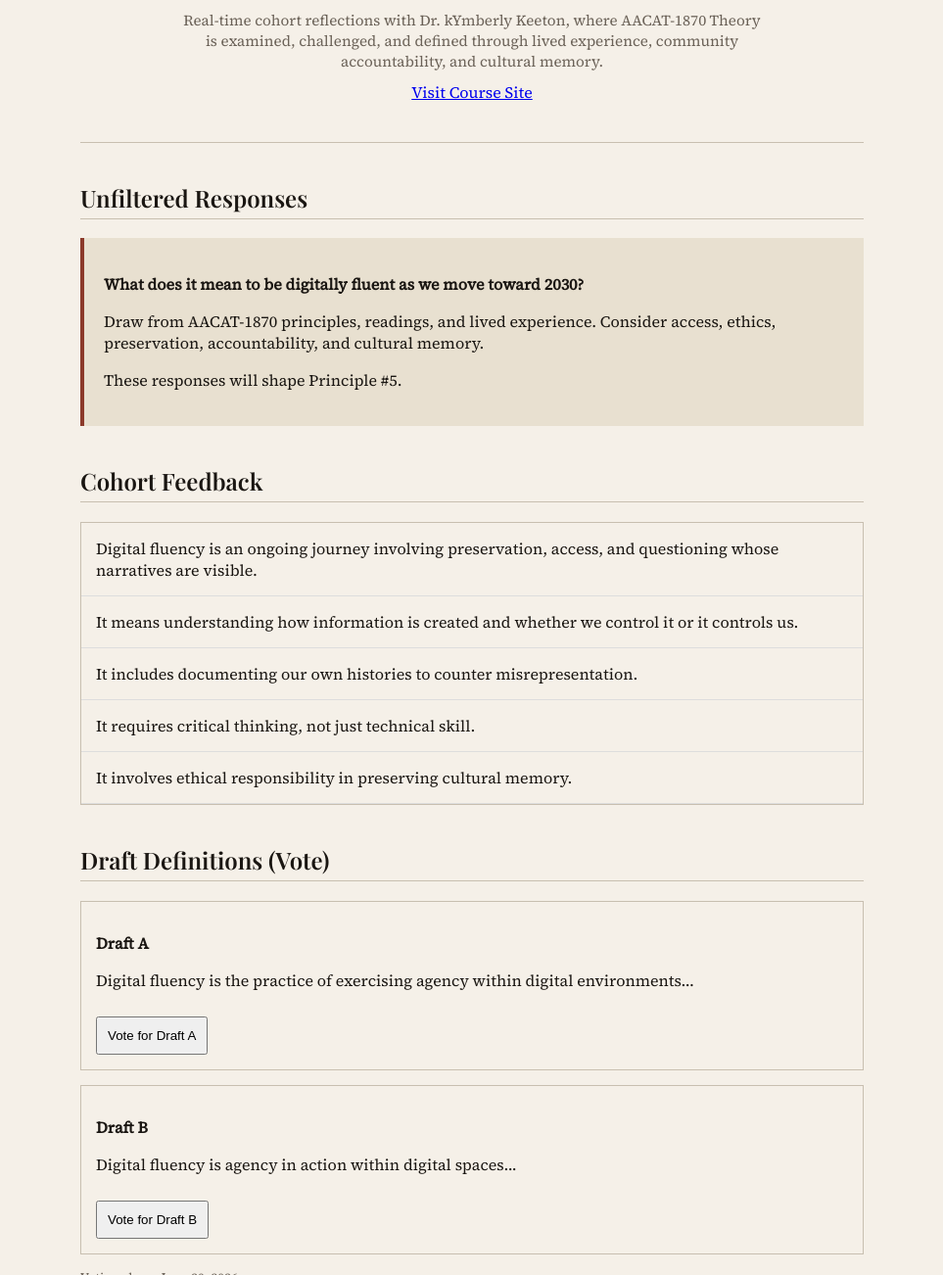
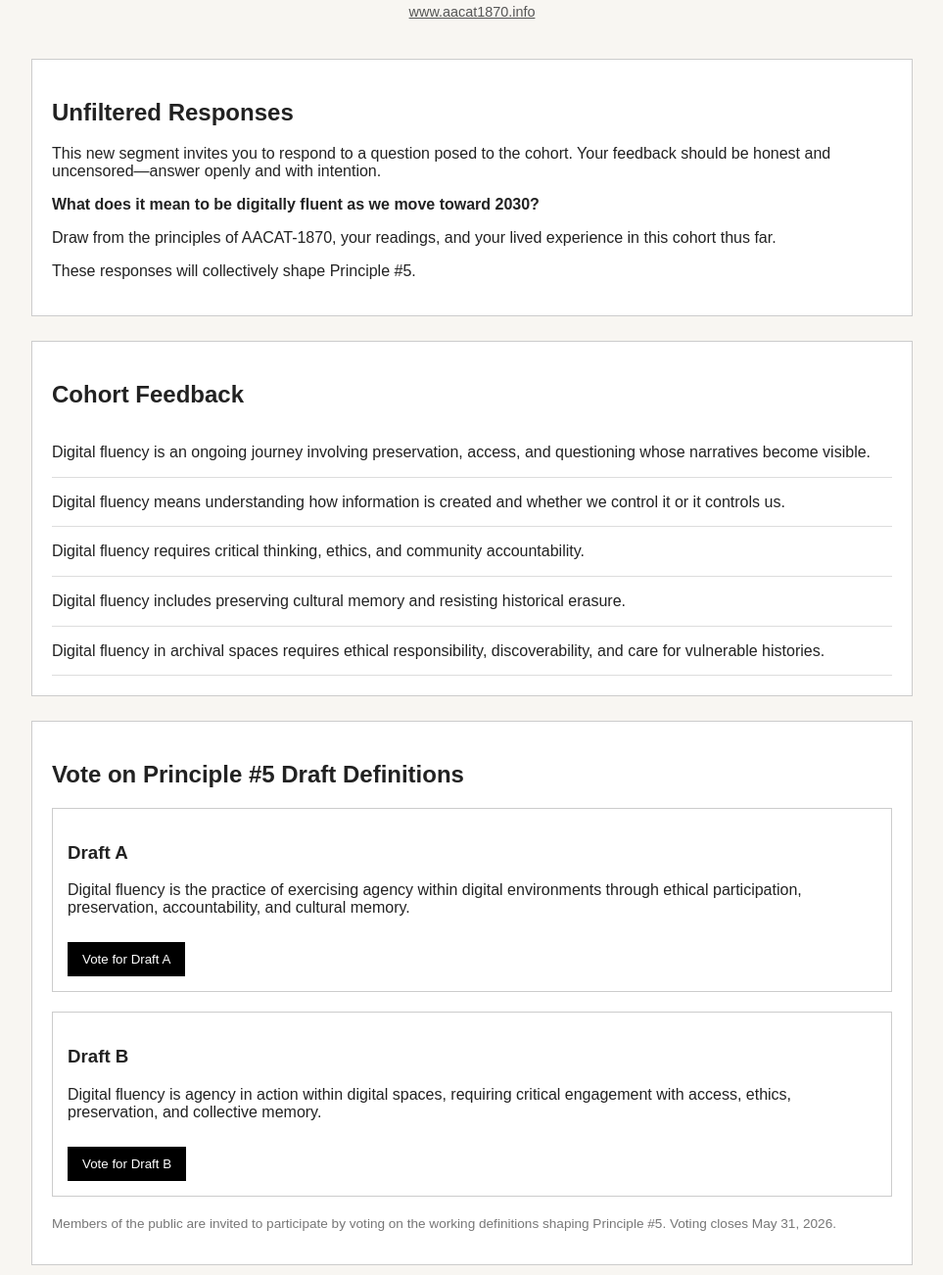
Before and after one commit to aacat1870/aacat-reflections, a plain HTML site: page index.html in a window 1280 px wide. Shown: the part 347-1649 px from the top of the page at 98% size, without its empty margins (158-1121 px from the left). Drawn offline with nearby package versions, Linux system fonts and the light colour scheme.

Commit message:
Update index.html

```diff
--- a/index.html
+++ b/index.html
@@ -4,195 +4,215 @@
 <meta charset="UTF-8">
 <meta name="viewport" content="width=device-width, initial-scale=1.0">
 
-<title>Autoethnographic Unfiltered Cohort Reflections | AACAT-1870</title>
-
-<link href="https://fonts.googleapis.com/css2?family=Playfair+Display:wght@400;600&family=IBM+Plex+Mono:wght@400&family=Source+Serif+4:wght@300;400&display=swap" rel="stylesheet">
+<title>Autoethnographic Unfiltered Reflections | AACAT-1870</title>
 
 <style>
-body {
-  background: #f5f0e8;
-  font-family: 'Source Serif 4', serif;
-  color: #1a1612;
-  margin: 0;
+body{
+font-family:Arial,sans-serif;
+background:#f8f6f2;
+color:#222;
+margin:0;
+padding:0;
 }
 
-.wrapper {
-  max-width: 800px;
-  margin: auto;
-  padding: 20px;
+.container{
+max-width:900px;
+margin:auto;
+padding:20px;
 }
 
-/* HEADER */
-header {
-  text-align: center;
-  padding: 40px 0;
-  border-bottom: 1px solid #c8bfb0;
+header{
+text-align:center;
+margin-bottom:40px;
 }
 
-header img {
-  max-width: 200px;
-  margin-bottom: 15px;
+header img{
+max-width:180px;
+height:auto;
+margin-bottom:15px;
 }
 
-header h1 {
-  font-family: 'Playfair Display', serif;
-  font-size: 1.8rem;
+header h1{
+font-size:2rem;
+margin-bottom:10px;
 }
 
-.desc {
-  font-size: 0.95rem;
-  color: #6b6258;
-  max-width: 600px;
-  margin: 10px auto;
+.header-desc{
+max-width:700px;
+margin:auto;
+color:#555;
+line-height:1.6;
 }
 
-/* SECTIONS */
-.section {
-  margin-top: 40px;
+header a{
+display:block;
+margin-top:12px;
+font-size:.9rem;
+color:#555;
 }
 
-.section h2 {
-  font-family: 'Playfair Display', serif;
-  border-bottom: 1px solid #c8bfb0;
-  padding-bottom: 5px;
+.box{
+background:white;
+border:1px solid #ccc;
+padding:20px;
+margin-bottom:25px;
 }
 
-/* PROMPT */
-.prompt {
-  background: #e8e0d0;
-  padding: 20px;
-  border-left: 4px solid #8b3a2a;
+.scroll{
+max-height:400px;
+overflow-y:auto;
 }
 
-/* FEEDBACK */
-.scroll {
-  max-height: 420px;
-  overflow-y: auto;
-  border: 1px solid #c8bfb0;
+.response{
+padding:12px 0;
+border-bottom:1px solid #ddd;
+line-height:1.6;
 }
 
-.response {
-  padding: 15px;
-  border-bottom: 1px solid #ddd;
+.draft{
+border:1px solid #ccc;
+padding:15px;
+margin-bottom:20px;
 }
 
-/* DRAFTS */
-.draft {
-  border: 1px solid #c8bfb0;
-  padding: 15px;
-  margin-bottom: 15px;
+button{
+padding:10px 15px;
+cursor:pointer;
+margin-top:10px;
+background:black;
+color:white;
+border:none;
 }
 
-/* BUTTON */
-button {
-  padding: 10px;
-  margin-top: 10px;
-  cursor: pointer;
+button:hover{
+opacity:.9;
 }
 
-/* FOOTER NOTE */
-.note {
-  font-size: 0.8rem;
-  color: #6b6258;
+.notice{
+font-size:.85rem;
+color:#777;
+margin-top:15px;
 }
 </style>
 </head>
 
 <body>
-<div class="wrapper">
+
+<div class="container">
 
 <header>
+
 <img src="logo.png" alt="AACAT Logo">
 
 <h1>Autoethnographic Unfiltered Reflections</h1>
 
-  <p class="desc">
+<p class="header-desc">
 Real-time cohort reflections with Dr. kYmberly Keeton, where AACAT-1870 Theory is examined, challenged, and defined through lived experience, community accountability, and cultural memory.
 </p>
 
 <a href="https://www.aacat1870.info/" target="_blank">
-  Visit Course Site
+www.aacat1870.info
 </a>
+
 </header>
 
-<!-- PROMPT -->
-<div class="section">
+<div class="box">
+
 <h2>Unfiltered Responses</h2>
 
-<div class="prompt">
-<p><strong>What does it mean to be digitally fluent as we move toward 2030?</strong></p>
+<p>
+This new segment invites you to respond to a question posed to the cohort. Your feedback should be honest and uncensored—answer openly and with intention.
+</p>
 
-<p>Draw from AACAT-1870 principles, readings, and lived experience. Consider access, ethics, preservation, accountability, and cultural memory.</p>
+<p>
+<strong>
+What does it mean to be digitally fluent as we move toward 2030?
+</strong>
+</p>
 
-<p>These responses will shape Principle #5.</p>
-</div>
+<p>
+Draw from the principles of AACAT-1870, your readings, and your lived experience in this cohort thus far.
+</p>
+
+<p>
+These responses will collectively shape Principle #5.
+</p>
+
 </div>
 
-<!-- FEEDBACK -->
-<div class="section">
+<div class="box">
+
 <h2>Cohort Feedback</h2>
 
 <div class="scroll">
 
 <div class="response">
-Digital fluency is an ongoing journey involving preservation, access, and questioning whose narratives are visible.
+Digital fluency is an ongoing journey involving preservation, access, and questioning whose narratives become visible.
 </div>
 
 <div class="response">
-It means understanding how information is created and whether we control it or it controls us.
+Digital fluency means understanding how information is created and whether we control it or it controls us.
 </div>
 
 <div class="response">
-It includes documenting our own histories to counter misrepresentation.
+Digital fluency requires critical thinking, ethics, and community accountability.
 </div>
 
 <div class="response">
-It requires critical thinking, not just technical skill.
+Digital fluency includes preserving cultural memory and resisting historical erasure.
 </div>
 
 <div class="response">
-It involves ethical responsibility in preserving cultural memory.
+Digital fluency in archival spaces requires ethical responsibility, discoverability, and care for vulnerable histories.
 </div>
-
-</div>
-</div>
-
-<!-- VOTING -->
-<div class="section">
-<h2>Draft Definitions (Vote)</h2>
-
-<form action="https://formspree.io/f/xbdwkdzd method="POST">
-
-<div class="draft">
-<p><strong>Draft A</strong></p>
-<p>Digital fluency is the practice of exercising agency within digital environments...</p>
-<button type="submit" name="vote" value="Draft A">Vote for Draft A</button>
-</div>
-
-<div class="draft">
-<p><strong>Draft B</strong></p>
-<p>Digital fluency is agency in action within digital spaces...</p>
-<button type="submit" name="vote" value="Draft B">Vote for Draft B</button>
-</div>
-
-</form>
-
-<p class="note">Voting closes June 20, 2026.</p>
 
 </div>
 
 </div>
 
-<script>
-let deadline = new Date("2026-05-31");
+<div class="box">
 
-document.querySelector("form").addEventListener("submit", function(e){
-  if(new Date() > deadline){
-    e.preventDefault();
-    alert("Voting closed.");
-  }
-});
-</script>
+<h2>Vote on Principle #5 Draft Definitions</h2>
+
+<form action="https://formspree.io/f/xbdwkdzd" method="POST">
+
+<div class="draft">
+
+<h3>Draft A</h3>
+
+<p>
+Digital fluency is the practice of exercising agency within digital environments through ethical participation, preservation, accountability, and cultural memory.
+</p>
+
+<button type="submit" name="vote" value="Draft A">
+Vote for Draft A
+</button>
+
+</div>
+
+<div class="draft">
+
+<h3>Draft B</h3>
+
+<p>
+Digital fluency is agency in action within digital spaces, requiring critical engagement with access, ethics, preservation, and collective memory.
+</p>
+
+<button type="submit" name="vote" value="Draft B">
+Vote for Draft B
+</button>
+
+</div>
+
+</form>
+
+<p class="notice">
+Members of the public are invited to participate by voting on the working definitions shaping Principle #5. Voting closes May 31, 2026.
+</p>
+
+</div>
+
+</div>
 
 </body>
 </html>
```
Lines whose indentation alone changed are shown as unchanged.
